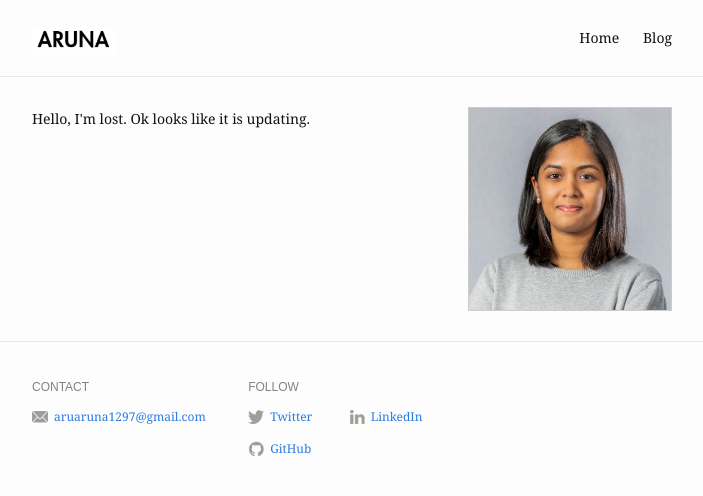
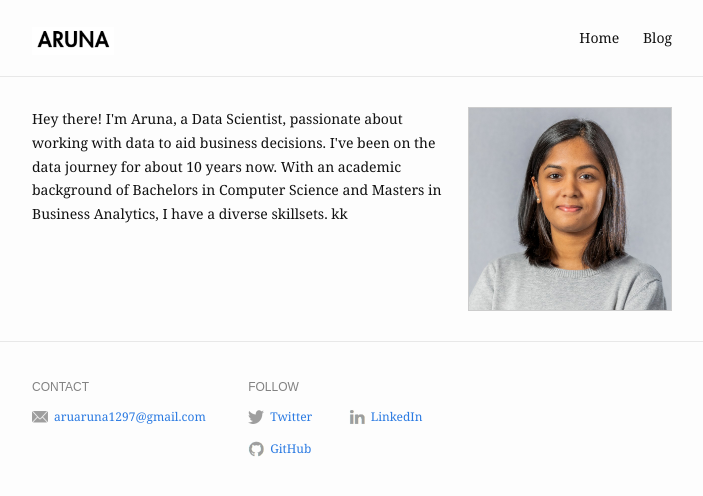
Before and after one commit to Aruna12/arunaarumugam, a Jekyll site: the page built from index.md, in a window 1280 px wide. Shown: the top 496 px of the page, without its empty margins (288-991 px from the left). Built offline with Jekyll 4.4.1, drawn with Linux system fonts in a browser that asks for light colours.

Commit message:
updating bio

```diff
--- a/index.md
+++ b/index.md
@@ -6,6 +6,6 @@ profile_picture:
 ---
 
 <p>
-  Hello, I'm lost.
-  Ok looks like it is updating.
+  Hey there! I'm Aruna, a Data Scientist, passionate about working with data to aid business decisions. I've been on the data journey for about 10 years now. With an academic background of Bachelors in Computer Science and Masters in Business Analytics, I have a diverse skillsets.
+  kk
 </p>
```
Also changed, not shown: work.md (+1 -1 lines).
